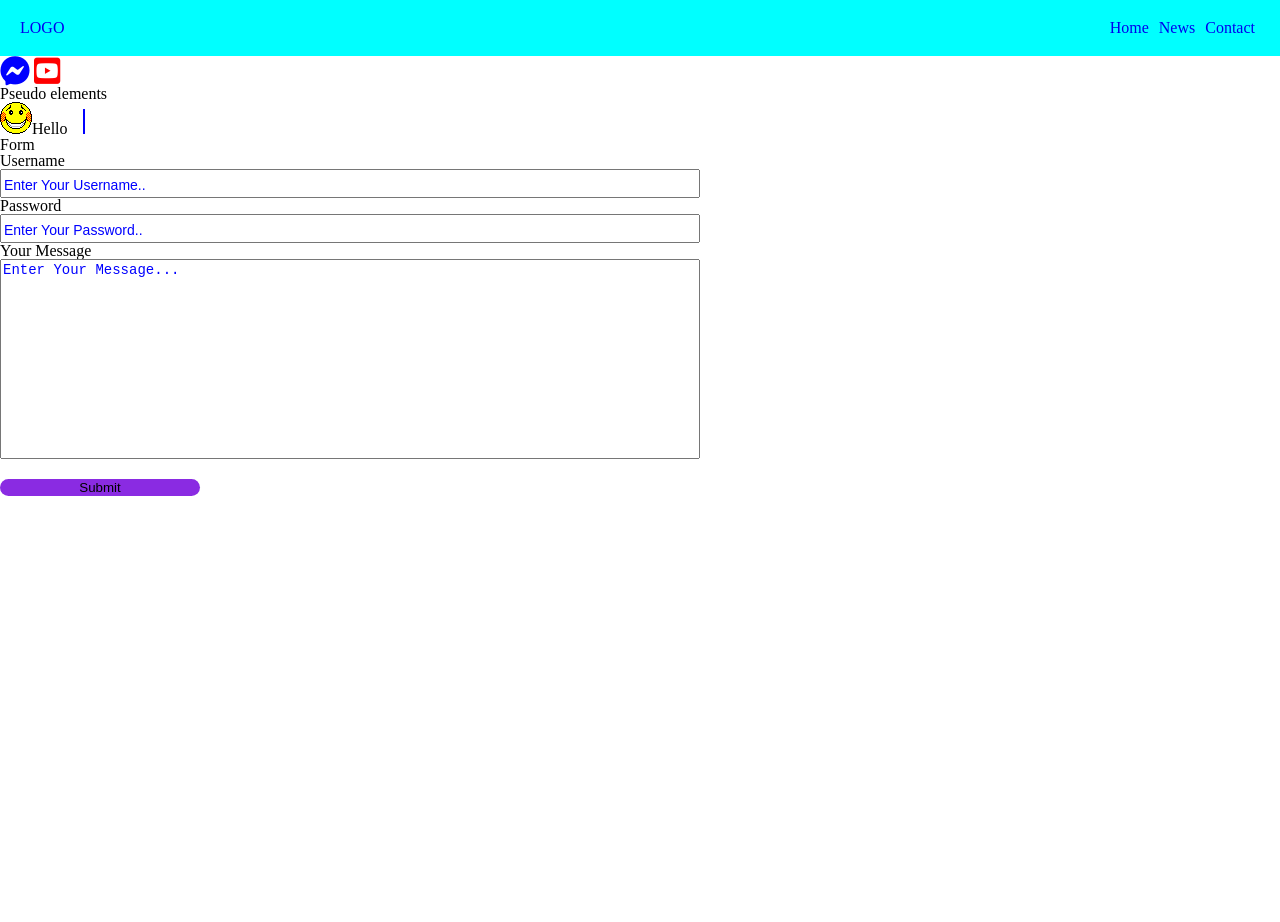
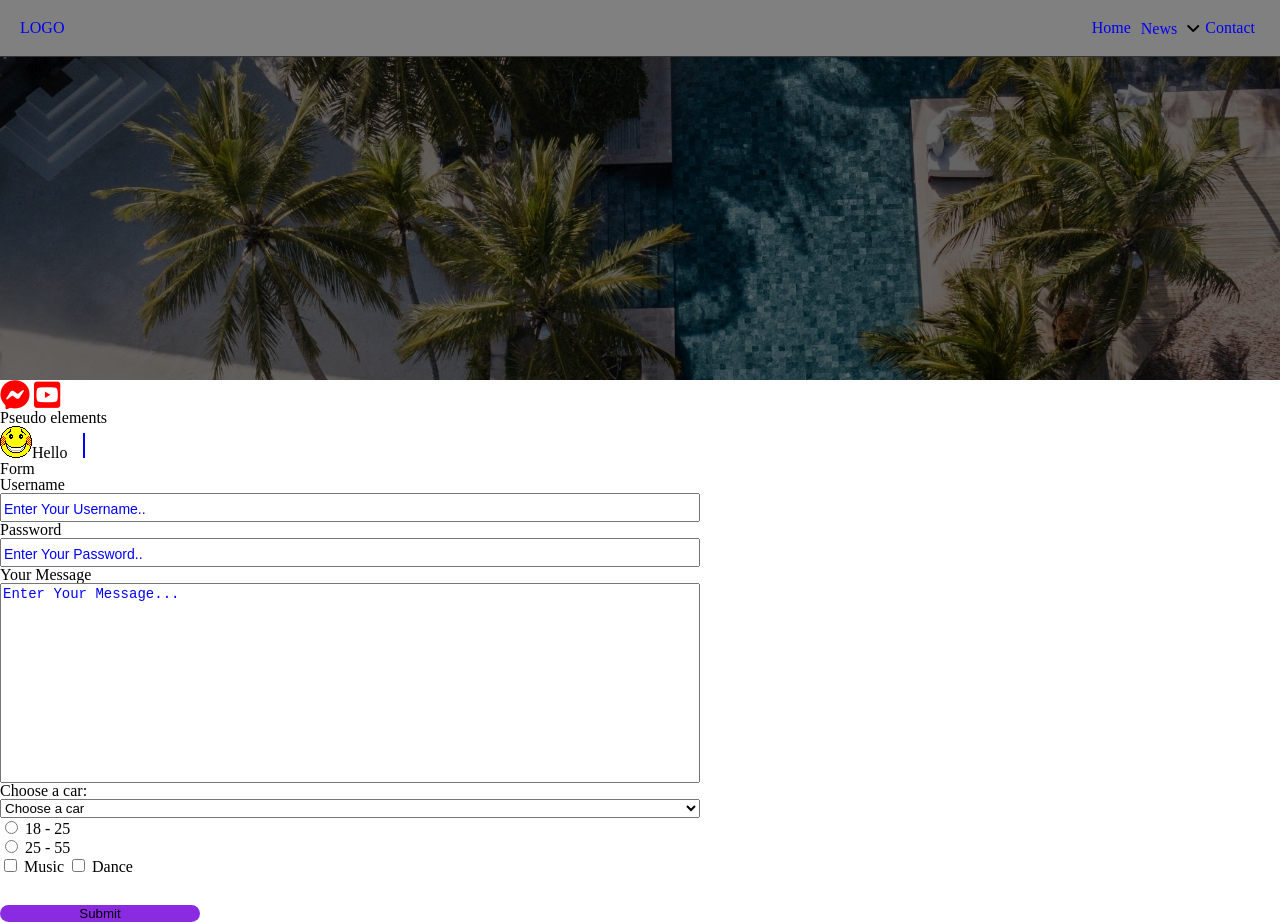
Before and after one commit to kristina-makalatia/less10-135, a plain HTML site: page index.html in a window 1280 px wide. Before the commit the page ends 800 px from the top, so only its background shows below. Drawn offline with Linux system fonts and the light colour scheme.

Commit message:
add form and variables

```diff
--- a/css/style.css
+++ b/css/style.css
@@ -1,4 +1,26 @@
+/* varibales */
+:root {
+    --color01: red;
+    --size01: 30px;
+    --font01: 'roboto';
+}
+
 /* header styles */
+.header-wraper-main-block {
+    background-image: url('../images/mohamed-ajufaan-GFcWwwGNu_w-unsplash.jpg');
+    width: 100%;
+    height: 324px;
+    background-repeat: no-repeat;
+    background-size: cover;
+}
+.header-wraper-main-block::after {
+    content: ' ';
+    width: 100%;
+    height: 100%;
+    background-color: black;
+    display: block;
+    opacity: 60%;
+}
 .header-wraper {
     display: -webkit-box;
     display: -ms-flexbox;
@@ -6,8 +28,15 @@
     -webkit-box-pack: justify;
         -ms-flex-pack: justify;
             justify-content: space-between;
-    background-color: aqua;
+    background-color: grey;
     padding: 20px;
+    position: fixed;
+    top:0;
+    left:0;
+    width: 100%;
+}
+body {
+    padding-top: 56px;
 }
 .nav-ul {
     display: -webkit-box;
@@ -15,7 +44,7 @@
     display: flex;
 }
 .fa-bars {
-    font-size: 30px;
+    font-size: var(--size01);
     color: #fff;
 }
 .burger-bar {
@@ -24,8 +53,8 @@
 
 /* icons */
 .fa-facebook-messenger {
-    font-size: 30px;
-    color: blue;
+    font-size: var(--size01);
+    color: var(--color01);
 }
 .youtube {
     font-size: 30px;
@@ -120,7 +149,11 @@
 .btn-send {
     width: 200px;
     background-color: blueviolet;
-    margin-top: 20px;
+    margin-top: var(--size01);
     border: none;
     border-radius: 25px;
 }
+.cars-select {
+    max-width: 700px;
+    width: 100%;
+}
--- a/index.html
+++ b/index.html
@@ -4,14 +4,17 @@
     <meta charset="UTF-8">
     <meta http-equiv="X-UA-Compatible" content="IE=edge">
     <meta name="viewport" content="width=device-width, initial-scale=1.0">
-    <title>Lesson 10</title>
+    <meta name="description" content="Our website Description">
+    <meta name="keywords" content="Html, css, flex, responsive, form">
+    <meta name="author" content="kristina">
+    <title>Lesson 11</title>
     <link rel="stylesheet" href="https://cdnjs.cloudflare.com/ajax/libs/font-awesome/6.1.1/css/all.min.css">
     <link rel="stylesheet" href="css/reset.css">
     <link rel="stylesheet" href="css/style.css">
     <link rel="stylesheet" href="css/responsive.css">
 </head>
 <body>
-    <header>
+    <header class="header-wraper-main-block">
         <div class="header-wraper">
             <a href="#">LOGO</a>
 
@@ -22,6 +25,7 @@
                     </li>
                     <li>
                         <a class="nav-a" href="#">News</a>
+                        <i class="fa-solid fa-angle-down"></i>
                     </li>
                     <li>
                         <a class="nav-a" href="#">Contact</a>
@@ -62,6 +66,36 @@
                     <textarea name="yourmessage" id="message" class="textarea-block" placeholder="Enter Your message..."></textarea>
                 </div>
 
+                <div class="wraper-form-flex">
+                    <label for="cars"> Choose a car:</label>
+                    <select class="cars-select" name="choosecars" id="cars">
+                        <option value="none" selected disabled>Choose a car</option>
+                        <option value="bmw">BMW</option>
+                        <option value="mersedes">Mersedec</option>
+                        <option value="audi">Audi</option>
+                    </select>
+                </div>
+
+                <div class="radio">
+                    <div>
+                        <input type="radio" id="age1" name="chooseage">
+                        <label for="age1">18 - 25</label>
+                    </div>
+                    <div>
+                        <input type="radio" id="age2" name="chooseage">
+                        <label for="age2">25 - 55</label>
+                    </div>
+                </div>
+
+                <div class="checkbox">
+                    <input type="checkbox" id="music" name="musichobby">
+                    <label for="music">Music</label>
+
+                    <input type="checkbox" id="dance" name="dancehobby">
+                    <label for="dance">Dance</label>
+
+                </div>
+
                 <button class="btn-send" type="submit">Submit</button>
             </form>
         </div>
```
Also changed, not shown: images/mohamed-ajufaan-GFcWwwGNu_w-unsplash.jpg (added).
